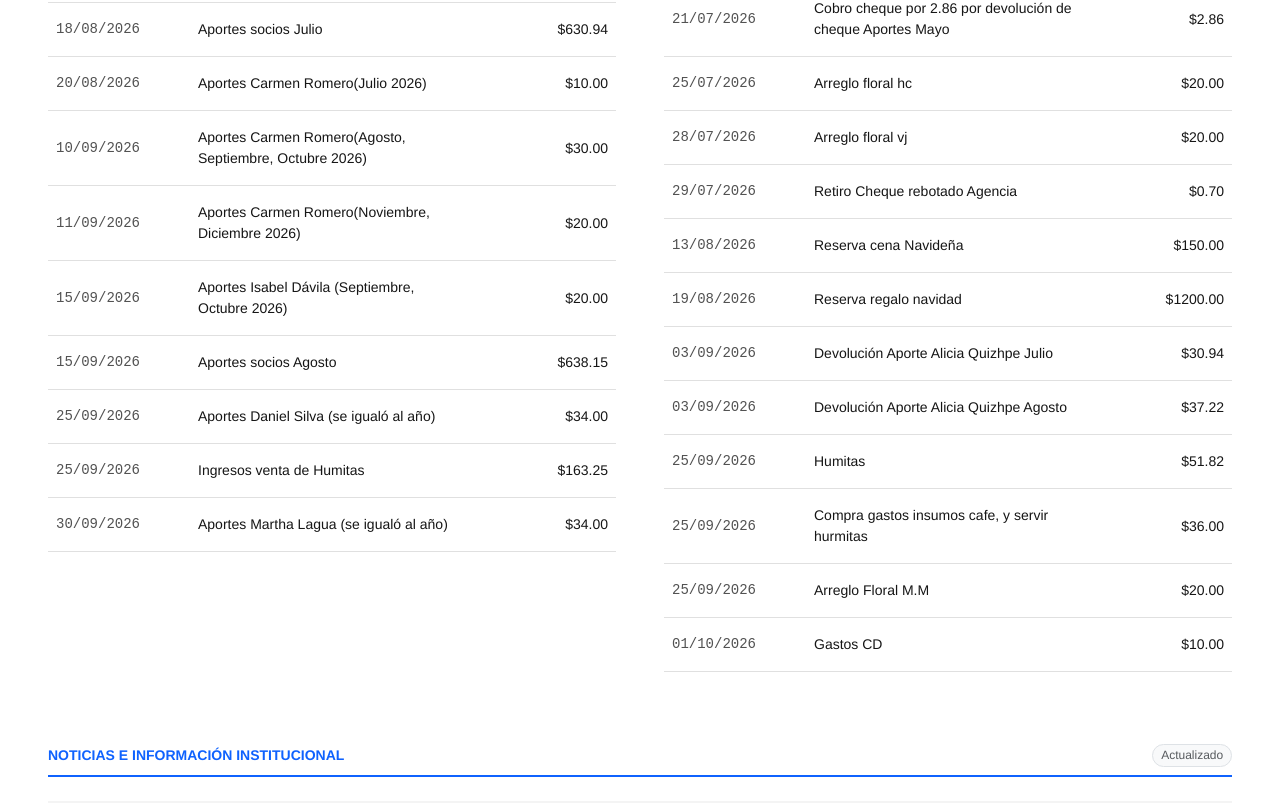
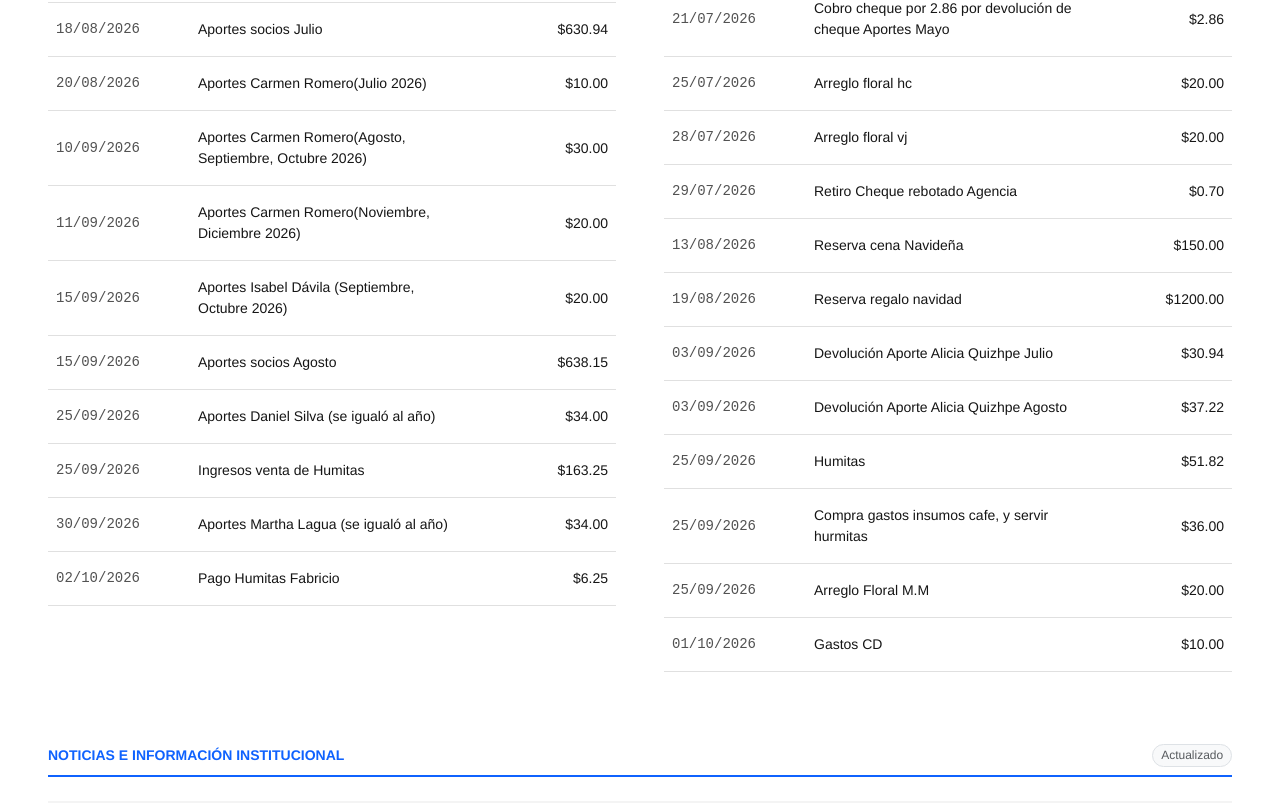
Before and after one commit to jjorgeadrian007/cuentas_aso, a React (Vite) app: page / in a window 1280 px wide. Shown: the part 1358-2161 px from the top of the page. Built offline with nearby package versions, Linux system fonts and the light colour scheme.

Commit message:
pago-humitas

```diff
--- a/src/App.jsx
+++ b/src/App.jsx
@@ -28,6 +28,7 @@ export default function DashboardAsociacion() {
     { id: 20, fecha: "25/09/2026", nombre: "Aportes Daniel Silva (se igualó al año)", valor: 34.00 },
     { id: 21, fecha: "25/09/2026", nombre: "Ingresos venta de Humitas", valor: 163.25 },
     { id: 22, fecha: "30/09/2026", nombre: "Aportes Martha Lagua (se igualó al año)", valor: 34.00 },
+    { id: 23, fecha: "02/10/2026", nombre: "Pago Humitas Fabricio", valor: 6.25 },
 
   ]);
 
```
